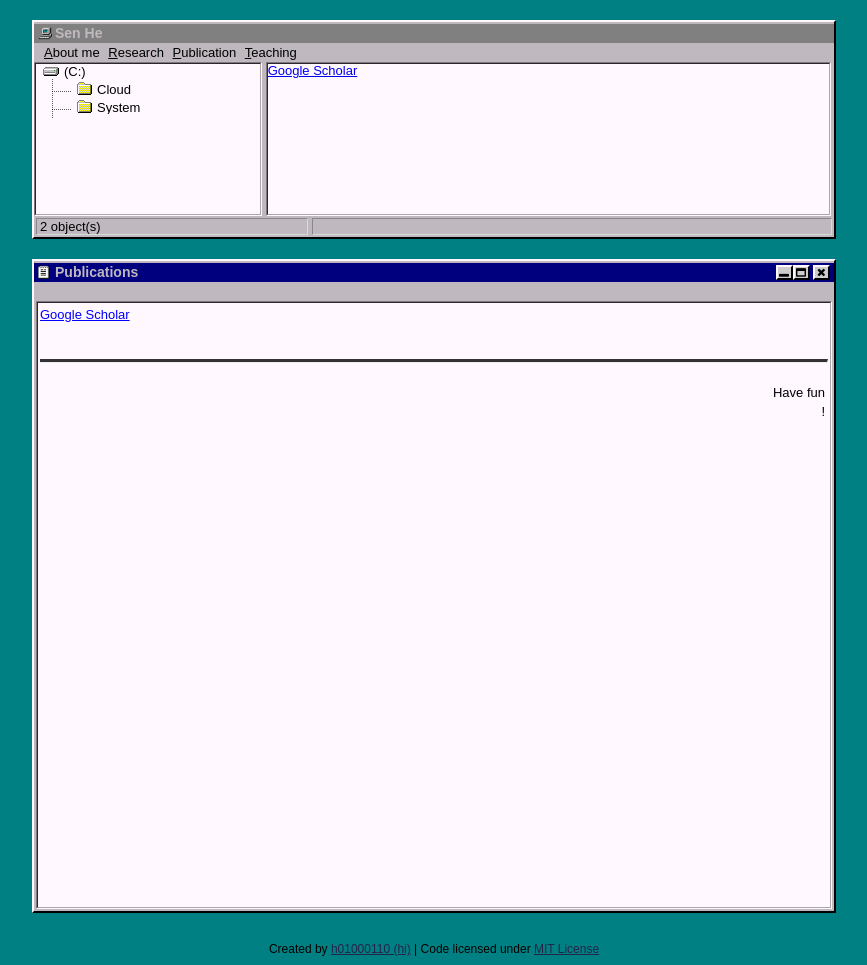
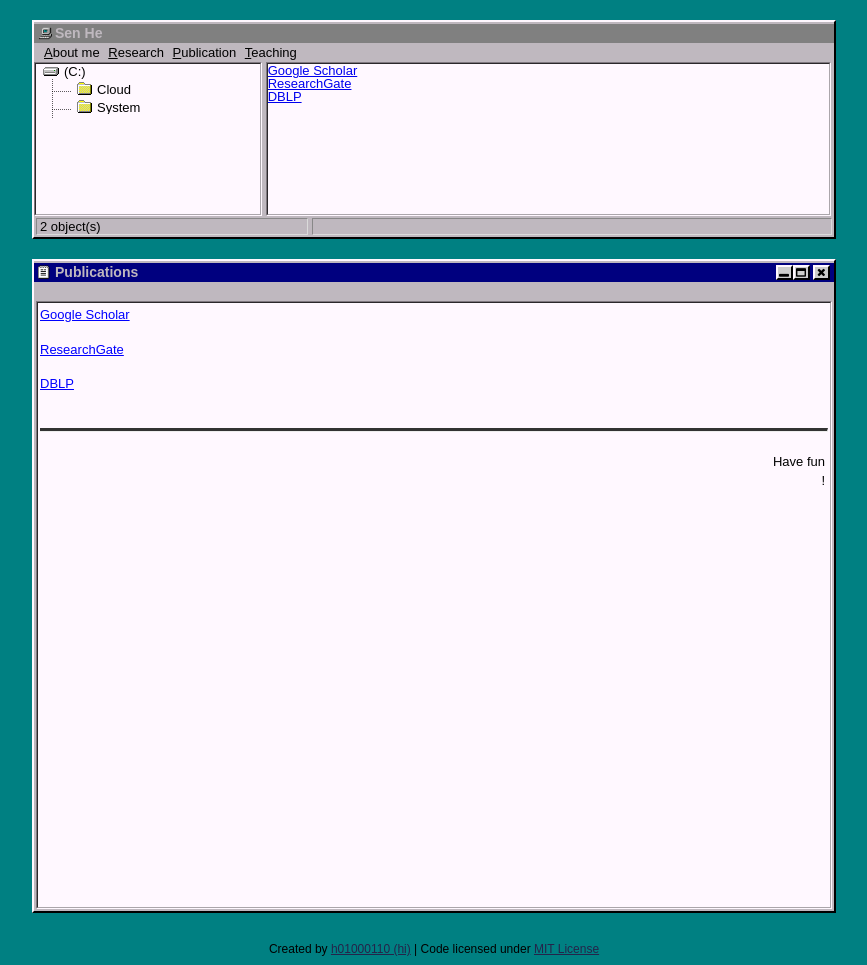
Before and after one commit to sen-he/sen-he.github.io, a Jekyll site: the page built from publication/index.md, in a window 1280 px wide. Shown: the whole page, without its empty margins (206-1073 px from the left). Built offline with Jekyll 4.4.1, drawn with Linux system fonts in a browser that asks for light colours.

Commit message:
Update index.md

```diff
--- a/publication/index.md
+++ b/publication/index.md
@@ -4,3 +4,7 @@
 ---
 
 [Google Scholar](https://scholar.google.com/citations?user=ySPHD4cAAAAJ&hl=en)
+
+[ResearchGate](https://www.researchgate.net/profile/Sen-He-3)
+
+[DBLP](https://dblp.org/pid/166/4467-2.html)
```
